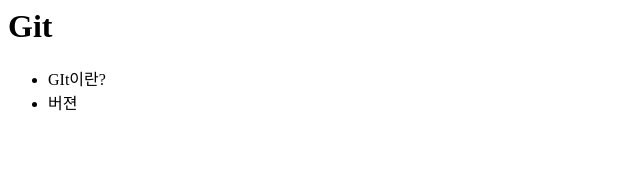
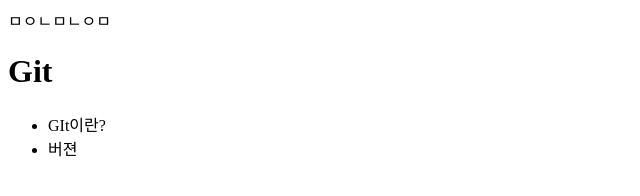
Before and after one commit to ieo7222/opentutorials_git_lee, a plain HTML site: page index.html in a window 1280 px wide. Shown: the whole page, without its empty margins (0-640 px from the left). Drawn offline with Linux system fonts and the light colour scheme.

Commit message:
이상한오류

```diff
--- a/index.html
+++ b/index.html
@@ -1,5 +1,5 @@
 <html>
-    <body>
+    <body>ㅁㅇㄴㅁㄴㅇㅁ
         <header>
             <h1>Git</h1>
         </header>
```
